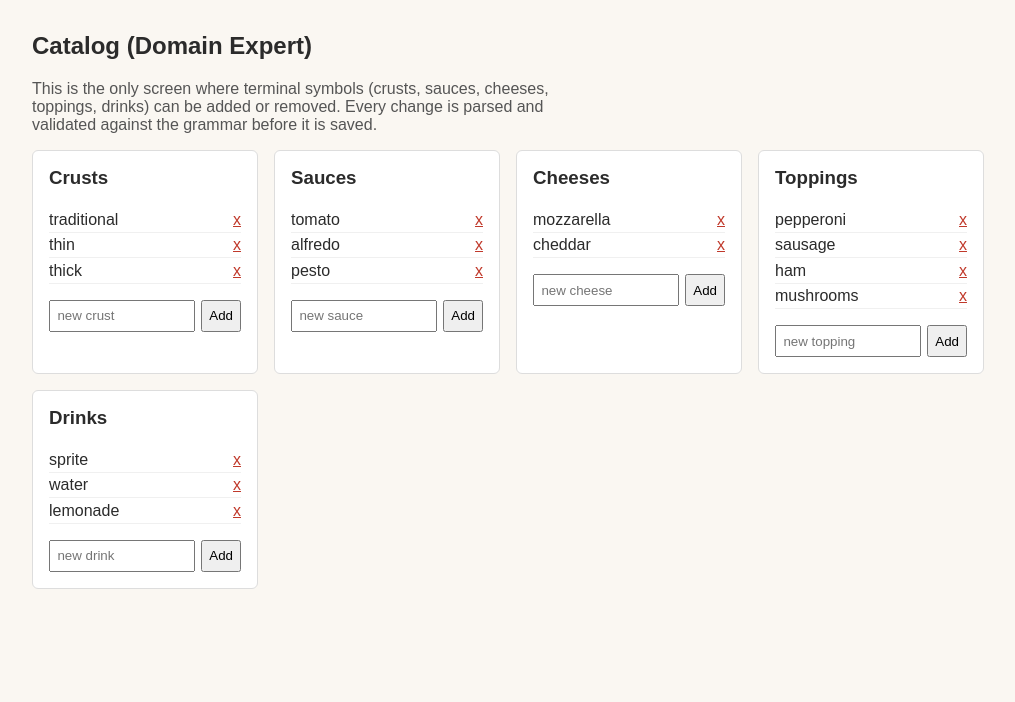
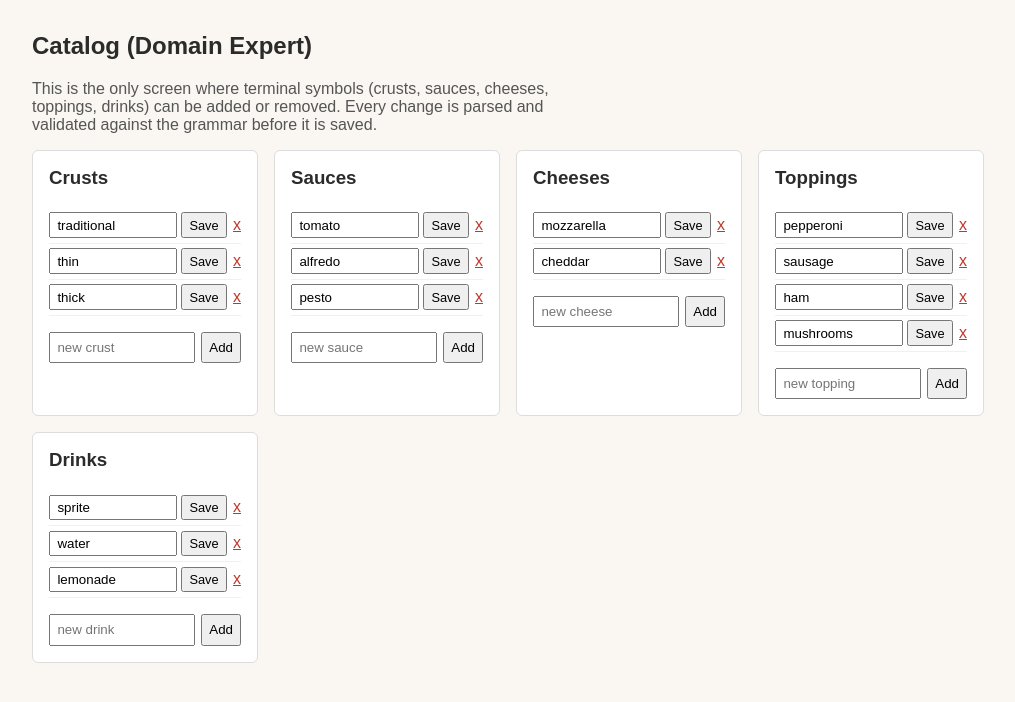
Before and after one commit to ManuManu66/JP-DSL, a Flask app: page /catalog in a window 1280 px wide. Shown: the part 56-758 px from the top of the page, without its empty margins (132-1147 px from the left). Run offline with Flask 3, Linux system fonts and the light colour scheme.

Commit message:
Ability to update items

```diff
--- a/app.py
+++ b/app.py
@@ -238,6 +238,29 @@ def catalog_view():
                     storage.save_catalog(new_catalog)
                     flash(f"Removed '{value}' from {category}.", "success")
                     return redirect(url_for("catalog_view"))
+        elif action == "update":
+            old_value = (request.form.get("old_value") or "").strip().lower()
+            if old_value not in catalog[category]:
+                errors = [f"'{old_value}' is not in {category}."]
+            elif not value:
+                errors = ["Enter a new name before saving."]
+            elif value == old_value:
+                flash("No changes to save.", "success")
+                return redirect(url_for("catalog_view"))
+            elif value in catalog[category]:
+                errors = [f"'{value}' already exists in {category}."]
+            else:
+                new_catalog = {
+                    **catalog,
+                    category: [
+                        value if v == old_value else v for v in catalog[category]
+                    ],
+                }
+                ok, errors = validate_catalog_data(new_catalog)
+                if ok:
+                    storage.save_catalog(new_catalog)
+                    flash(f"Renamed '{old_value}' to '{value}' in {category}.", "success")
+                    return redirect(url_for("catalog_view"))
 
     return render_template("catalog.html", catalog=catalog, errors=errors)
 
--- a/static/style.css
+++ b/static/style.css
@@ -142,8 +142,23 @@ fieldset.toppings label.inline {
 .catalog-card li {
   display: flex;
   justify-content: space-between;
-  padding: 0.2rem 0;
+  align-items: center;
+  gap: 0.4rem;
+  padding: 0.3rem 0;
   border-bottom: 1px solid #f0f0f0;
+}
+.update-form {
+  display: flex;
+  gap: 0.3rem;
+  flex: 1;
+}
+.update-form input[type=text] {
+  flex: 1;
+  min-width: 0;
+  padding: 0.2rem 0.4rem;
+}
+.update-form button {
+  font-size: 0.8rem;
 }
 .add-form { display: flex; gap: 0.4rem; margin-top: 0.6rem; }
 .add-form input { flex: 1; padding: 0.3rem; }
--- a/templates/catalog.html
+++ b/templates/catalog.html
@@ -21,12 +21,18 @@
     <ul>
       {% for v in values %}
         <li>
-          {{ v }}
+          <form method="post" class="update-form">
+            <input type="hidden" name="action" value="update">
+            <input type="hidden" name="category" value="{{ category }}">
+            <input type="hidden" name="old_value" value="{{ v }}">
+            <input type="text" name="value" value="{{ v }}">
+            <button type="submit" title="Save new name">Save</button>
+          </form>
           <form method="post" class="inline-form" onsubmit="return confirm('Remove {{ v }} from {{ category }}?');">
             <input type="hidden" name="action" value="remove">
             <input type="hidden" name="category" value="{{ category }}">
             <input type="hidden" name="value" value="{{ v }}">
-            <button type="submit" class="link-button">x</button>
+            <button type="submit" class="link-button" title="Remove">x</button>
           </form>
         </li>
       {% endfor %}
```
